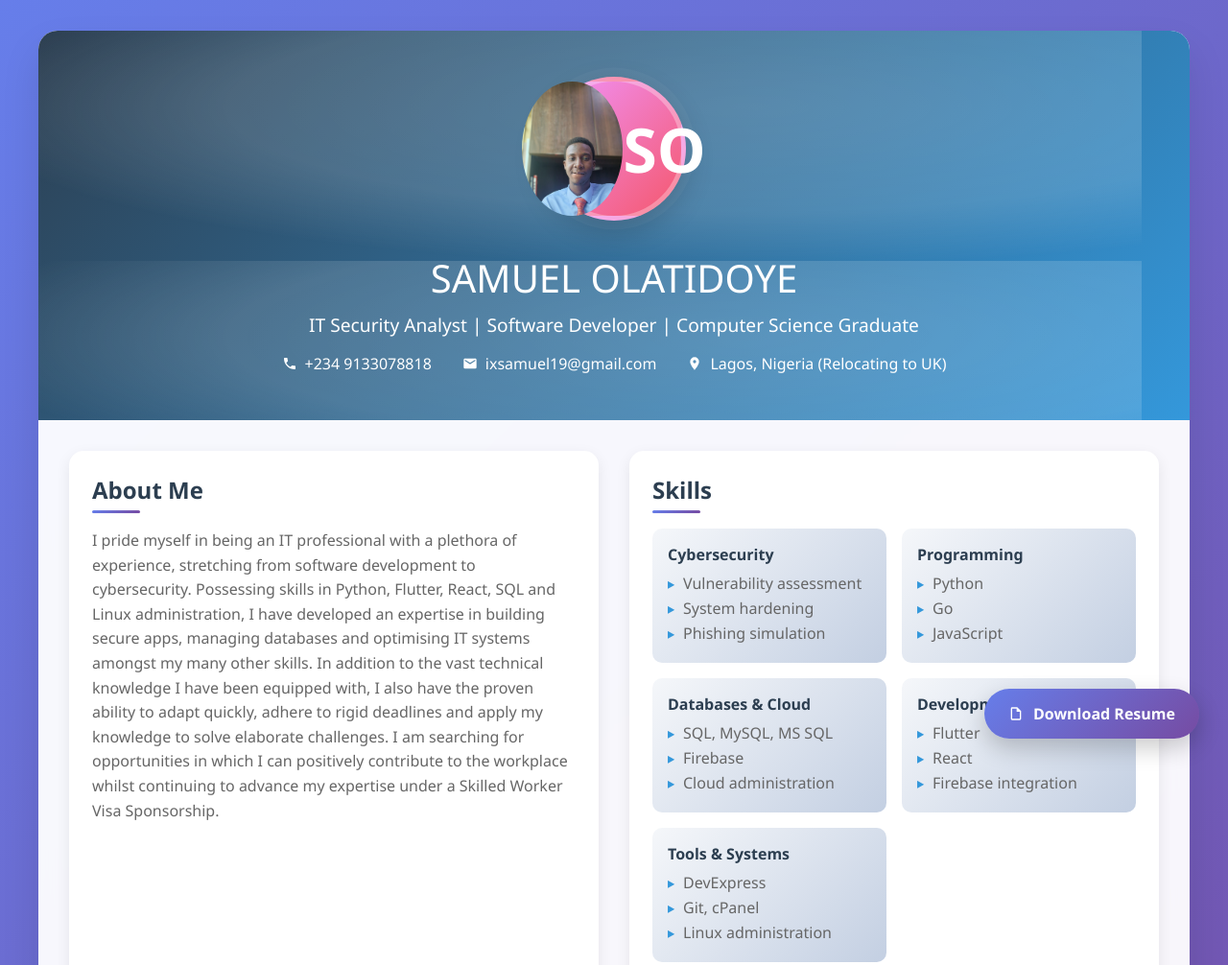
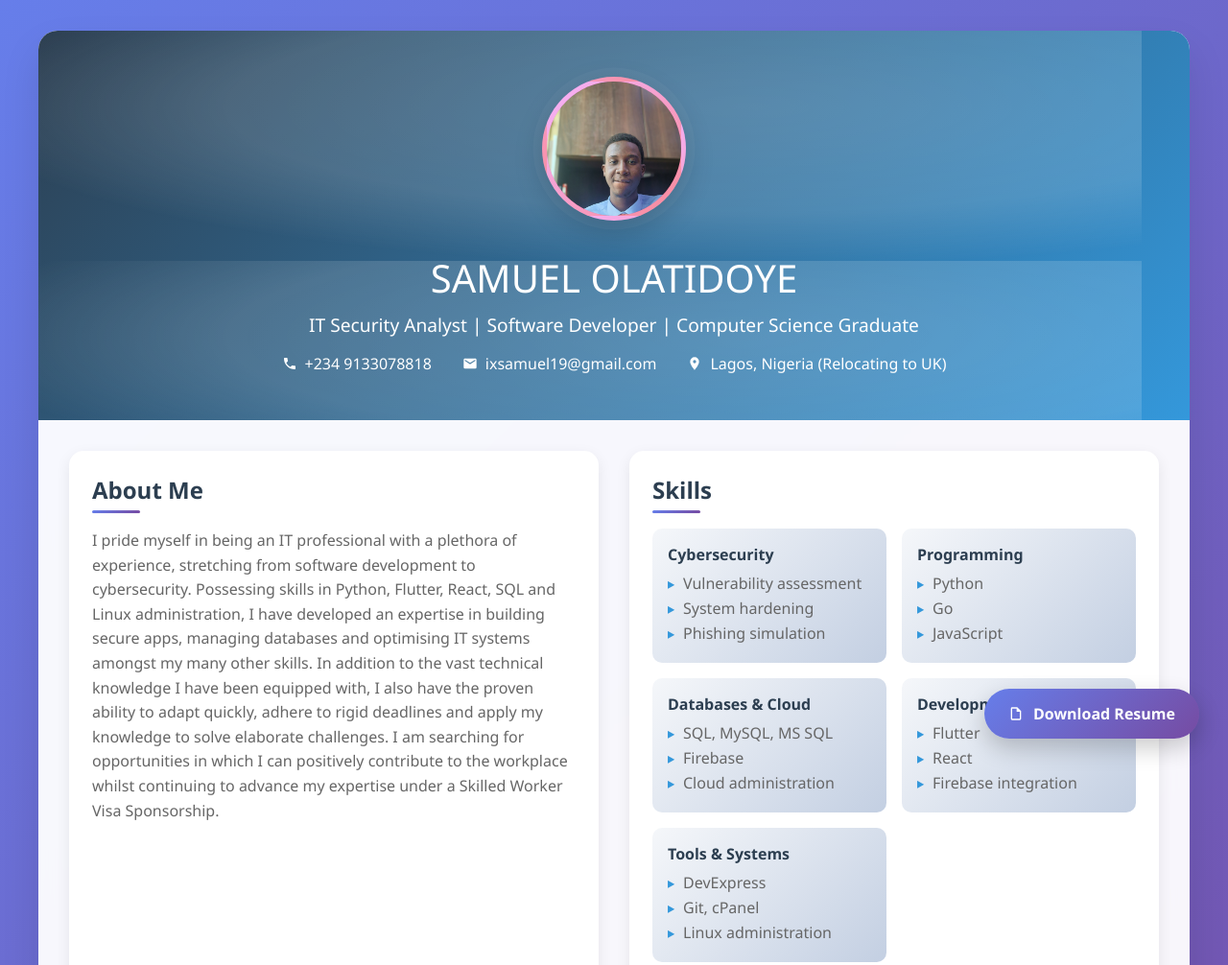
Before and after one commit to sxmuel-py/samuel-resume, a plain HTML site: page index.html in a window 1280 px wide. Shown: the top 1006 px of the page at 96% size. Drawn offline with Linux system fonts and the light colour scheme.

Commit message:
Update index.html

```diff
--- a/index.html
+++ b/index.html
@@ -469,7 +469,6 @@
                 <div class="profile-pic">
                     <!-- Replace this with your actual profile picture -->
                      <img src="20250901_085423.jpg" alt="Samuel Olatidoye">
-                    <div class="profile-placeholder">SO</div>
                 </div>
             </div>
             <h1 class="name">SAMUEL OLATIDOYE</h1>
```
